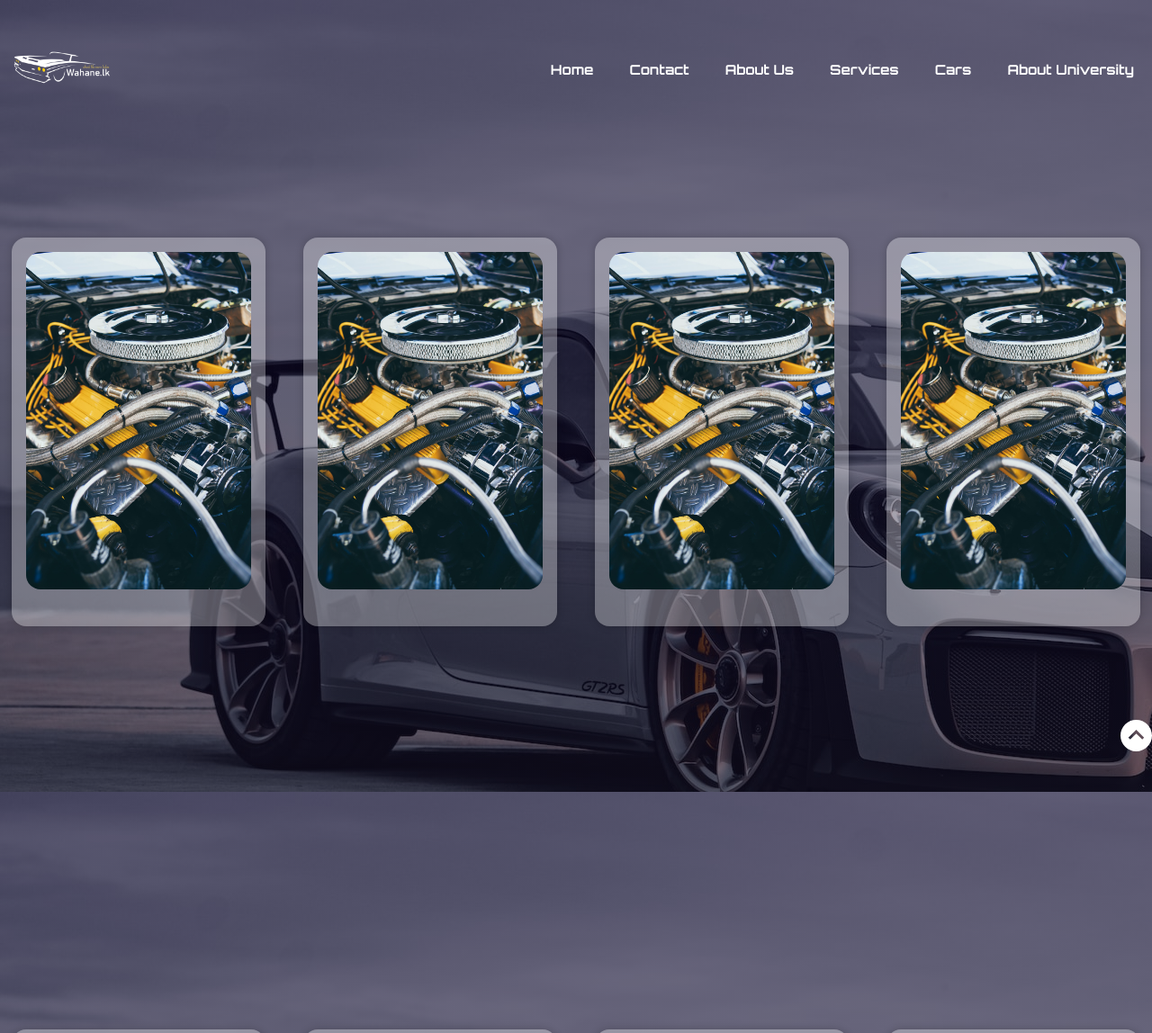
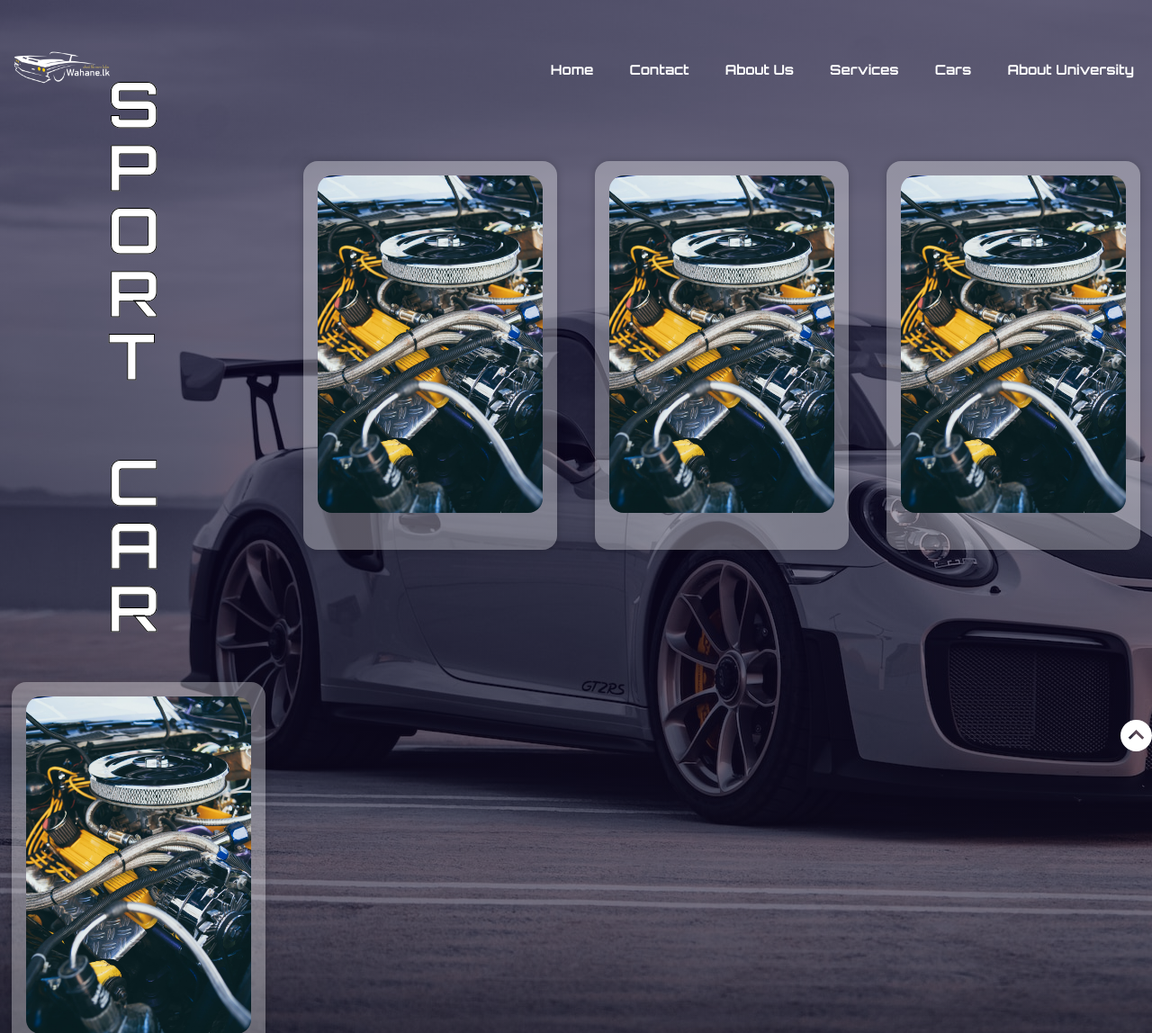
Before and after one commit to chalindashyamal/Wahane.lk, a PHP site: page /cars.html in a window 1280 px wide. Shown: the top 1148 px of the page at 90% size. Run offline with PHP 8.4, Linux system fonts and the light colour scheme.

Commit message:
adding header animation to car section

```diff
--- a/Classic.html
+++ b/Classic.html
@@ -34,6 +34,11 @@
 
         <!-- About us card section -->
         <div class="parent white">
+            <div class="header">
+                <h1>
+                    C<br />L<br />A<br />S<br />S<br />I<br />C<br /><br />C<br />A<br />R
+                </h1>
+            </div>
             <div class="about-card">
                 <img src="sec02/001.jpg" />
                 <div class="layer">
--- a/Luxury.html
+++ b/Luxury.html
@@ -34,8 +34,14 @@
 
         <!-- About us card section -->
         <div class="parent white">
+            <div class="header">
+                <h1>
+                    L<br />U<br />X<br />U<br />R<br />Y<br /><br />C<br />A<br />R
+                </h1>
+            </div>
             <div class="about-card">
                 <img src="sec02/001.jpg" />
+
                 <div class="layer">
                     <h2>header</h2>
                     <p>Your Description</p>
--- a/cars.css
+++ b/cars.css
@@ -68,3 +68,19 @@
 .about-card p {
     color: aliceblue;
 }
+.header h1 {
+    font-size: 70px;
+    line-height: 70px;
+    margin-left: -10px;
+    color: transparent;
+    -webkit-text-stroke: 1px rgb(0, 0, 0);
+    background: url("cars img/back.png");
+    -webkit-background-clip: text;
+    background-position: 0 0;
+    animation: back 90s linear infinite;
+}
+@keyframes back {
+    100% {
+        background-position: 20000px 0;
+    }
+}
--- a/cars.html
+++ b/cars.html
@@ -34,6 +34,11 @@
 
         <!-- About us card section -->
         <div class="parent white">
+            <div class="header">
+                <h1>
+                    S<br />P<br />O<br />R<br />T<br /><br />C<br />A<br />R
+                </h1>
+            </div>
             <div class="about-card">
                 <img src="sec02/001.jpg" />
                 <div class="layer">
```
Also changed, not shown: cars img/back.png (added).
